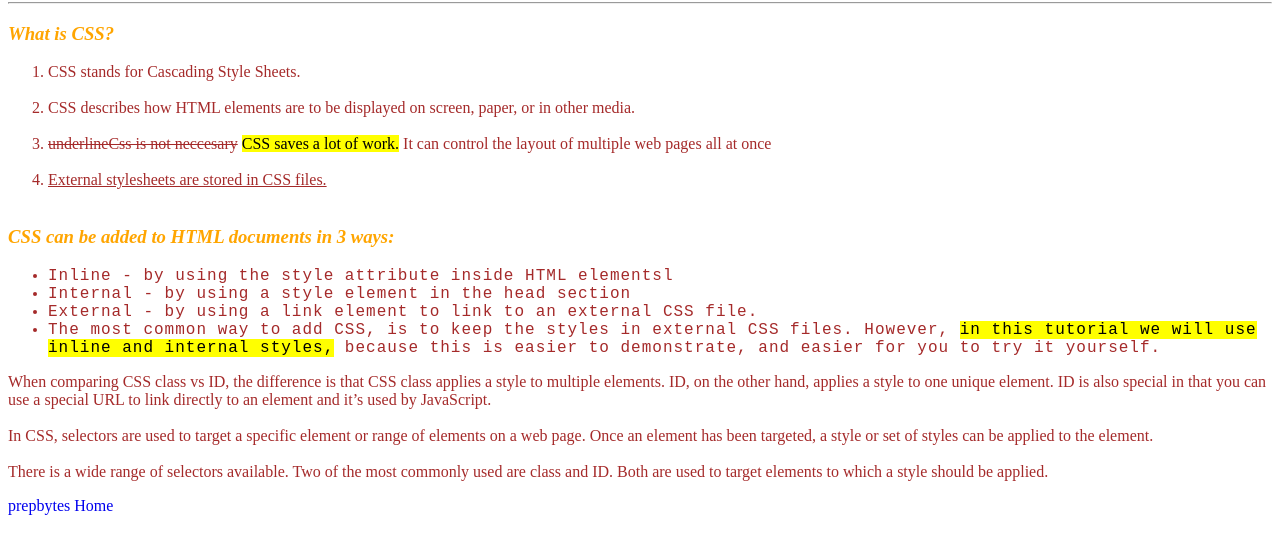
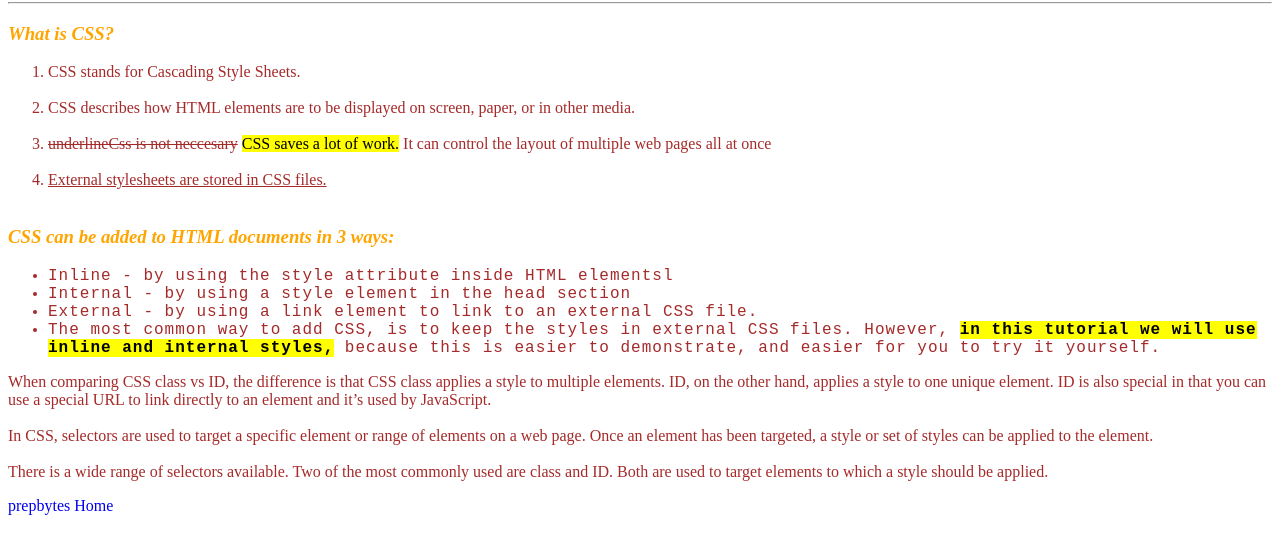
Before and after one commit to Prajwal208V/assessment4, a plain HTML site: page index.html in a window 1280 px wide. Shown: the part 78-632 px from the top of the page. Drawn offline with Linux system fonts and the light colour scheme.

Commit message:
first change

```diff
--- a/index.html
+++ b/index.html
@@ -22,7 +22,7 @@
         <li>Inline - by using the style attribute inside HTML elementsl</li>
         <li>Internal - by using a style element in the head section</li>
         <li>External - by using a link element to link to an external CSS file.</li>
-        <li>The most common way to add CSS, is to keep the styles in external CSS files. However, <mark>in this tutorial we will use inline and internal styles,</mark> because this is easier to demonstrate, and easier for you to try it yourself.</li>
+        <li>The most common way to add CSS, is to keep the styles in external CSS files. However, <mark><b>in this tutorial we will use inline and internal styles,</b></mark> because this is easier to demonstrate, and easier for you to try it yourself.</li>
     </ul>
     <p >When comparing CSS class vs ID, the difference is that CSS class applies a style to multiple elements. ID, on the other hand, applies a style to one unique element. ID is also special in that you can use a special URL to link directly to an element and it’s used by JavaScript.<br><br>In CSS, selectors are used to target a specific element or range of elements on a web page. Once an element has been targeted, a style or set of styles can be applied to the element.<br><br>There is a wide range of selectors available. Two of the most commonly used are class and ID. Both are used to target elements to which a style should be applied.
     </p>
```
